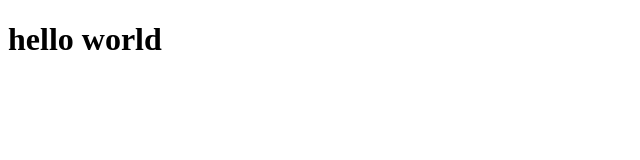
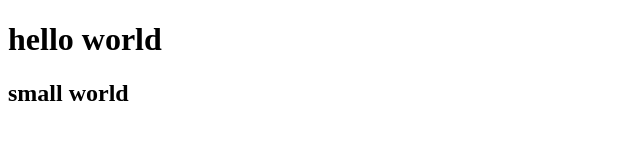
Before and after one commit to kailashchoudhary29/demooo, a plain HTML site: page index.html in a window 1280 px wide. Shown: the whole page, without its empty margins (0-640 px from the left). Drawn offline with Linux system fonts and the light colour scheme.

Commit message:
second commit

```diff
--- a/index.html
+++ b/index.html
@@ -8,6 +8,7 @@
 <body>
     <h1>
         hello world
+        <h2>small world</h2>
     </h1>
 </body>
 </html>
```
